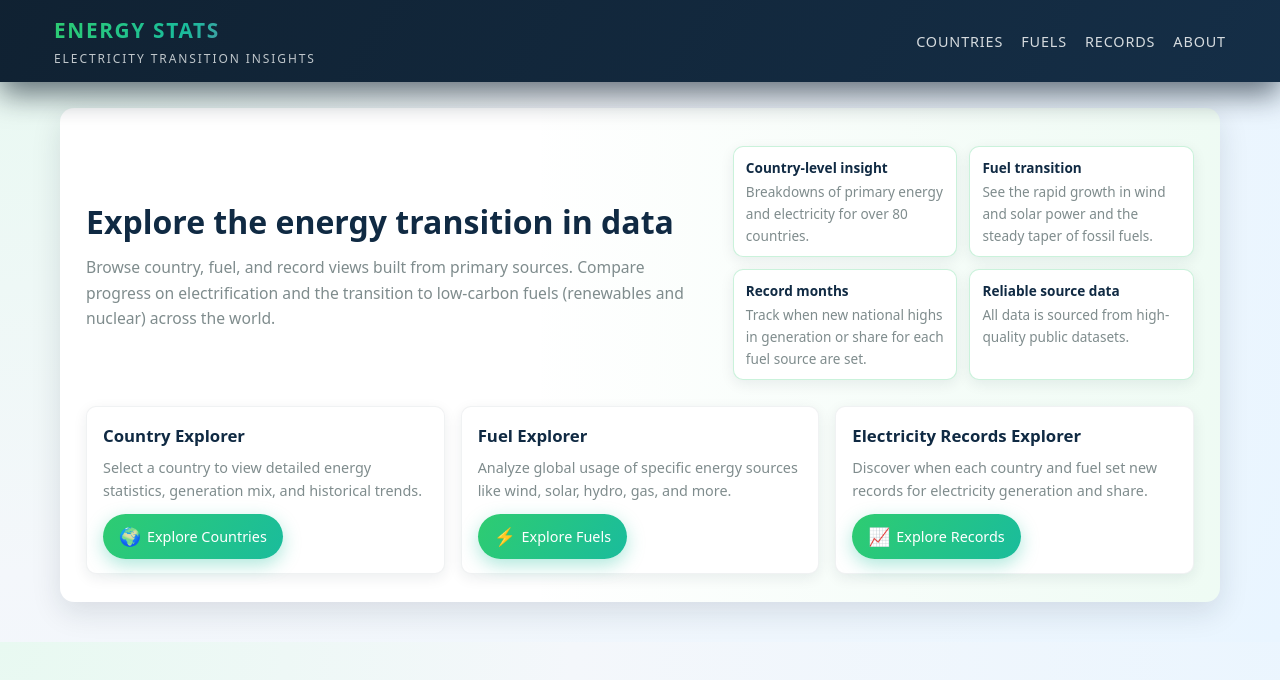
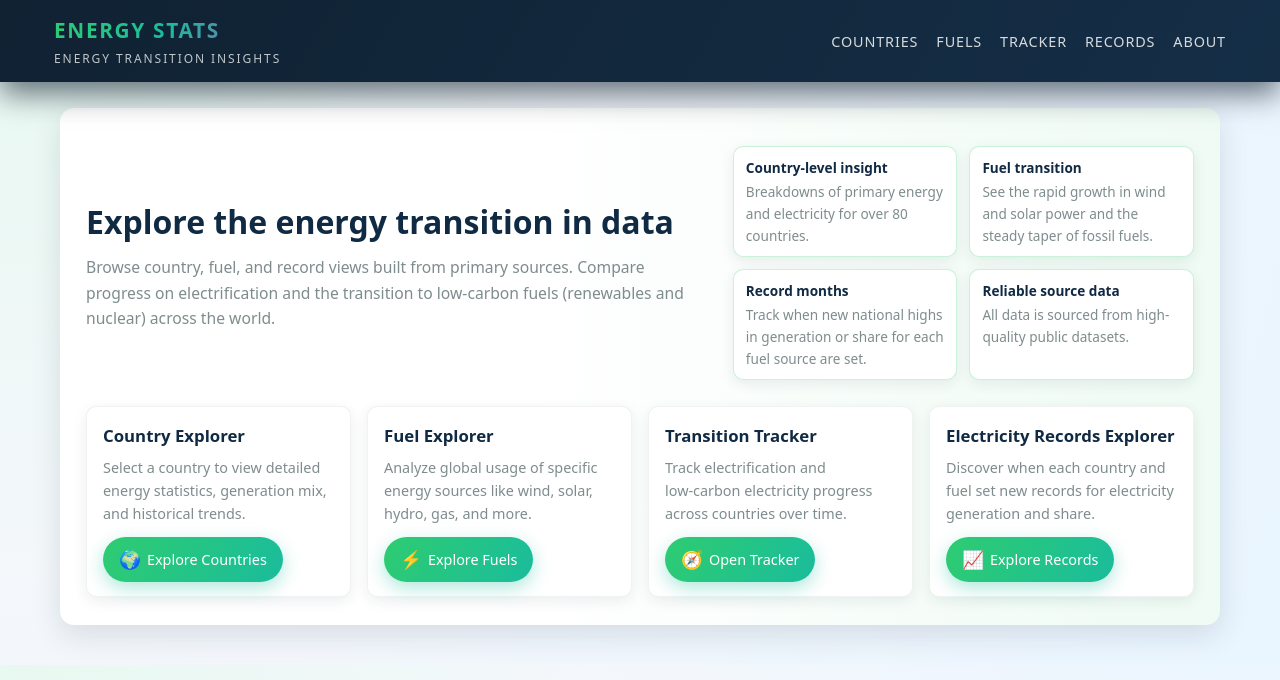
Before and after one commit to jarthorn/energy-stats, a Django app: page / in a window 1280 px wide. Shown: the top 680 px of the page. Run offline with Django 5.2, Linux system fonts and the light colour scheme.

Commit message:
Add tracker page to index and nav

```diff
--- a/core/templates/core/about.html
+++ b/core/templates/core/about.html
@@ -26,7 +26,7 @@
 
         While this site uses high-quality public datasets, it should <strong>not</strong> be treated as an authoritative primary reference:
         Source datasets can be revised by the upstream publishers, methods differ by source, and any summaries here are for
-        exploration rather than formal reporting.
+        exploration rather than formal reporting. See the datasets below for reliable primary references.
     </p>
 
     <h2 id="data-sources" class="section-title">
--- a/core/templates/core/base.html
+++ b/core/templates/core/base.html
@@ -667,11 +667,12 @@
         <div class="container header-inner">
             <a href="{% url 'index' %}" class="logo">
                 <span class="logo-main">Energy Stats</span>
-                <span class="logo-sub">Electricity transition insights</span>
+                <span class="logo-sub">Energy transition insights</span>
             </a>
             <nav class="main-nav">
                 <a href="{% url 'country_index' %}" class="nav-link">Countries</a>
                 <a href="{% url 'fuel_index' %}" class="nav-link">Fuels</a>
+                <a href="{% url 'tracker_index' %}" class="nav-link">Tracker</a>
                 <a href="{% url 'monthly_generation_records_index' %}" class="nav-link">Records</a>
                 <a href="{% url 'about' %}" class="nav-link">About</a>
             </nav>
--- a/core/templates/core/index.html
+++ b/core/templates/core/index.html
@@ -51,6 +51,14 @@
                 Explore Fuels
             </a>
         </div>
+        <div class="feature-card" onclick="window.location.href='{% url 'tracker_index' %}';">
+            <h3>Transition Tracker</h3>
+            <p>Track electrification and low‑carbon electricity progress across countries over time.</p>
+            <a href="{% url 'tracker_index' %}" class="btn">
+                <span class="btn-icon">🧭</span>
+                Open Tracker
+            </a>
+        </div>
         <div class="feature-card" onclick="window.location.href='{% url 'monthly_generation_records_index' %}';">
             <h3>Electricity Records Explorer</h3>
             <p>Discover when each country and fuel set new records for electricity generation and share.</p>
--- a/core/templates/core/tracker_index.html
+++ b/core/templates/core/tracker_index.html
@@ -6,7 +6,7 @@
 <div class="page-header">
     <div class="page-title">
         Energy Transition Tracker
-        <span class="page-pill">Work in progress</span>
+        <span class="page-pill">Measuring progress</span>
     </div>
     <div class="page-subtitle">
         Progress on the energy transition can be measured on two major dimensions: <strong>electrification</strong> of the total energy supply, and
```
